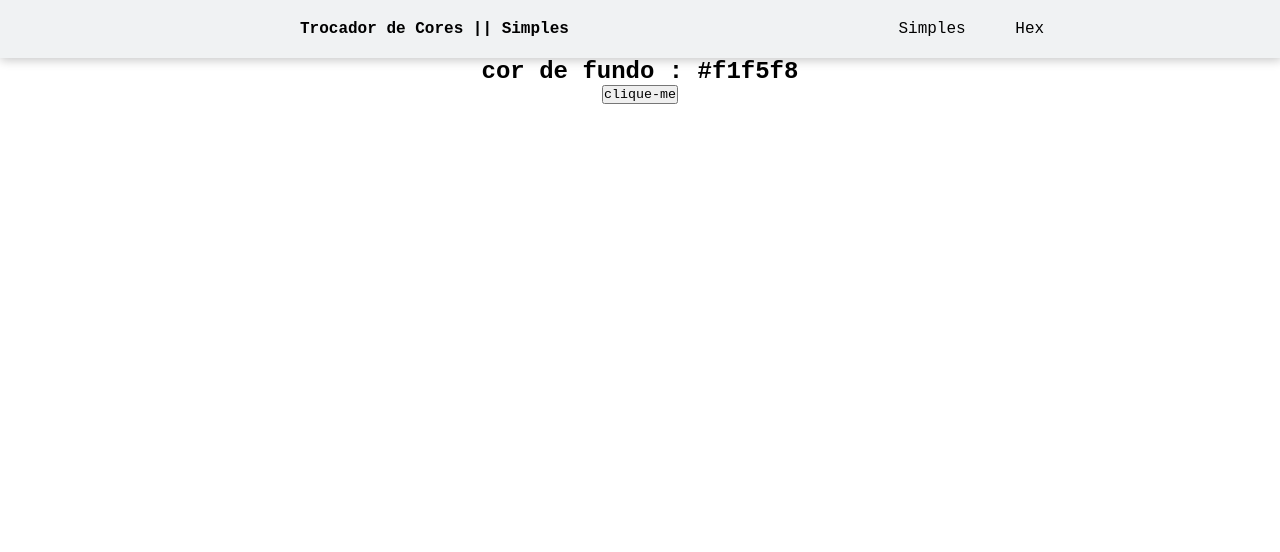
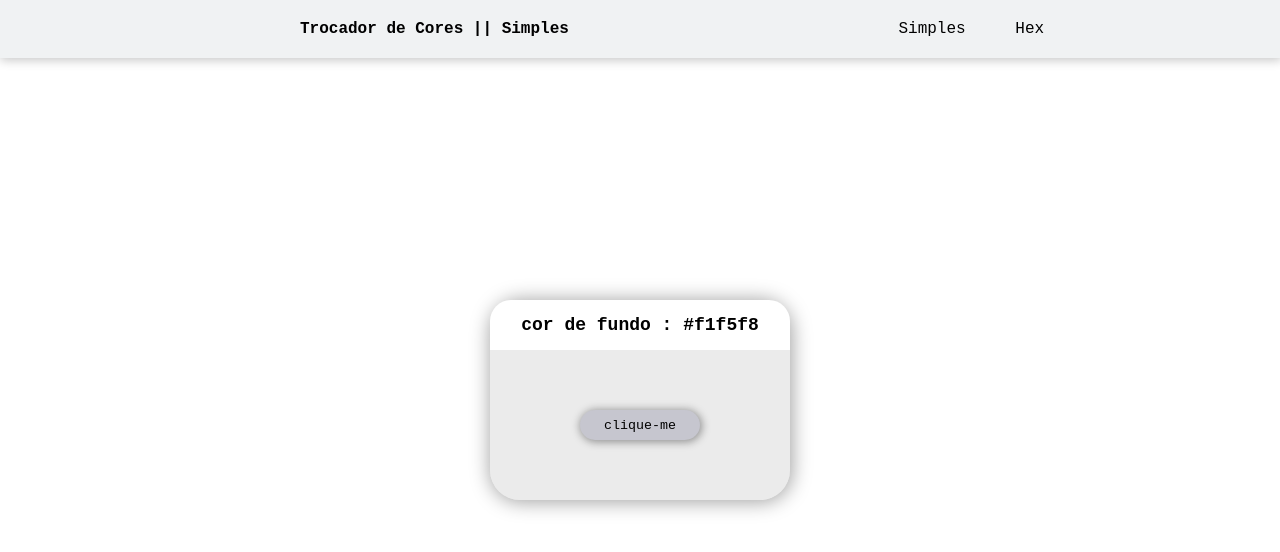
Before and after one commit to mikecarvalhoborges/trocador-de-cores, a plain HTML site: page index.html in a window 1280 px wide. Drawn offline with Linux system fonts and the light colour scheme.

Commit message:
modificações no CSS

```diff
--- a/index.html
+++ b/index.html
@@ -24,9 +24,11 @@
 
     <main>
         <div class="container">
-            <h2>cor de fundo : <span class="color">
-                #f1f5f8
-            </span></h2>
+            <div class="cor">
+                <h2>cor de fundo : <span class="color">
+                    #f1f5f8
+                </span></h2>
+            </div>
             <button class="btn btn-hero" id="btn">clique-me</button>
         </div>
     </main>
--- a/style.css
+++ b/style.css
@@ -46,5 +46,43 @@
 }
 
 .container {
-    text-align: center;
+    position: absolute;
+    top: 50%;
+    left: 50%;
+    transform: translate(-50%, -50%);
+    background-color: #d6d6d67a;
+    width: 300px;
+    height: 200px;
+    border-radius: 30px;
+    box-shadow: 1px 1px 20px 0.5px rgba(0, 0, 0, 0.39);
 }
+
+.cor {
+    align-items: center;
+    justify-content: center;
+    display: flex;
+    height: 50px;
+    background-color: white;
+    border-radius: 21px 21px 0px 0px;
+    font-size: 12px;
+}
+
+#btn {
+    align-items: center;
+    justify-content: center;
+    display: flex;
+    height: 30px;
+    width: 120px;
+    border-radius: 15px;
+    border: none;
+    margin-top: 60px;
+    transition: background .2s;
+    background-color: rgb(198, 198, 207);
+    color: black;
+    box-shadow: 1px 1px 8px 1px rgba(0, 0, 0, 0.39);
+}
+
+#btn:hover {
+    background-color: #995353;
+    color: white;
+}
```
Also changed, not shown: hex.html (+5 -3 lines).
